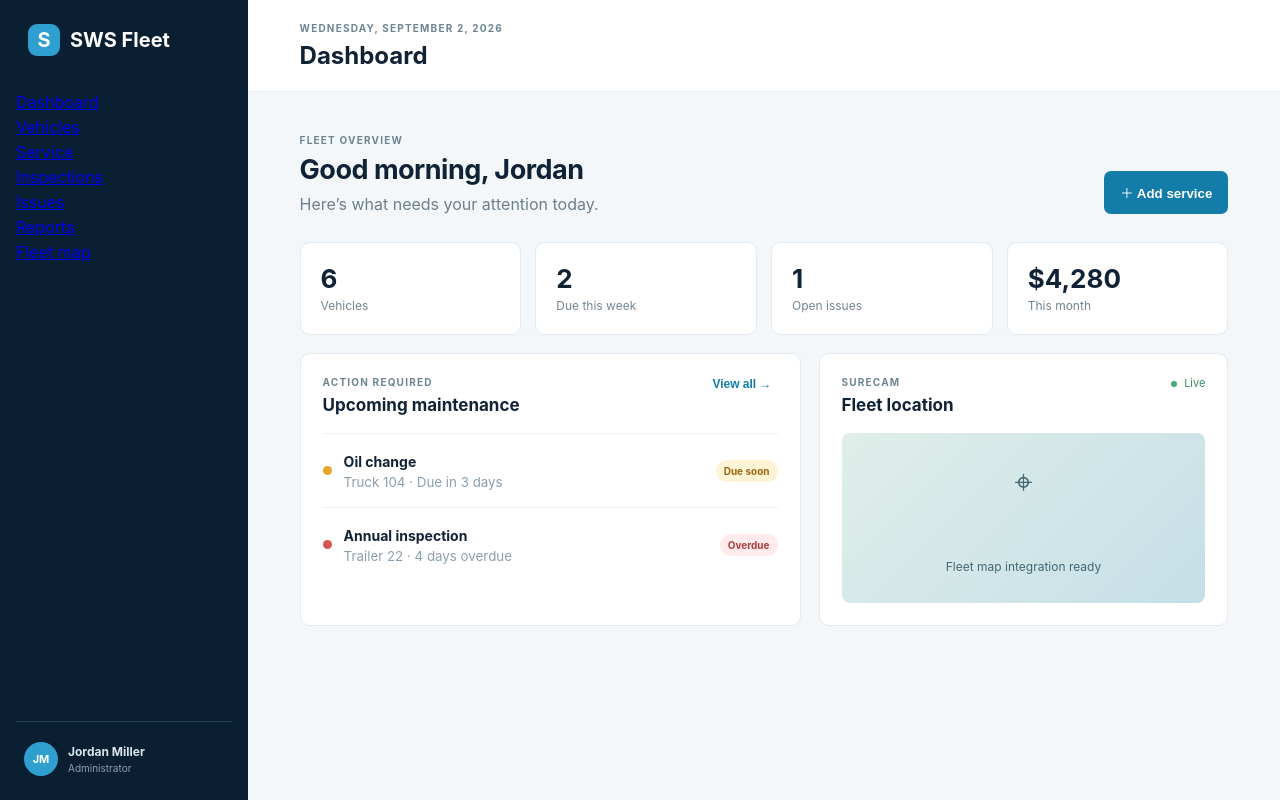
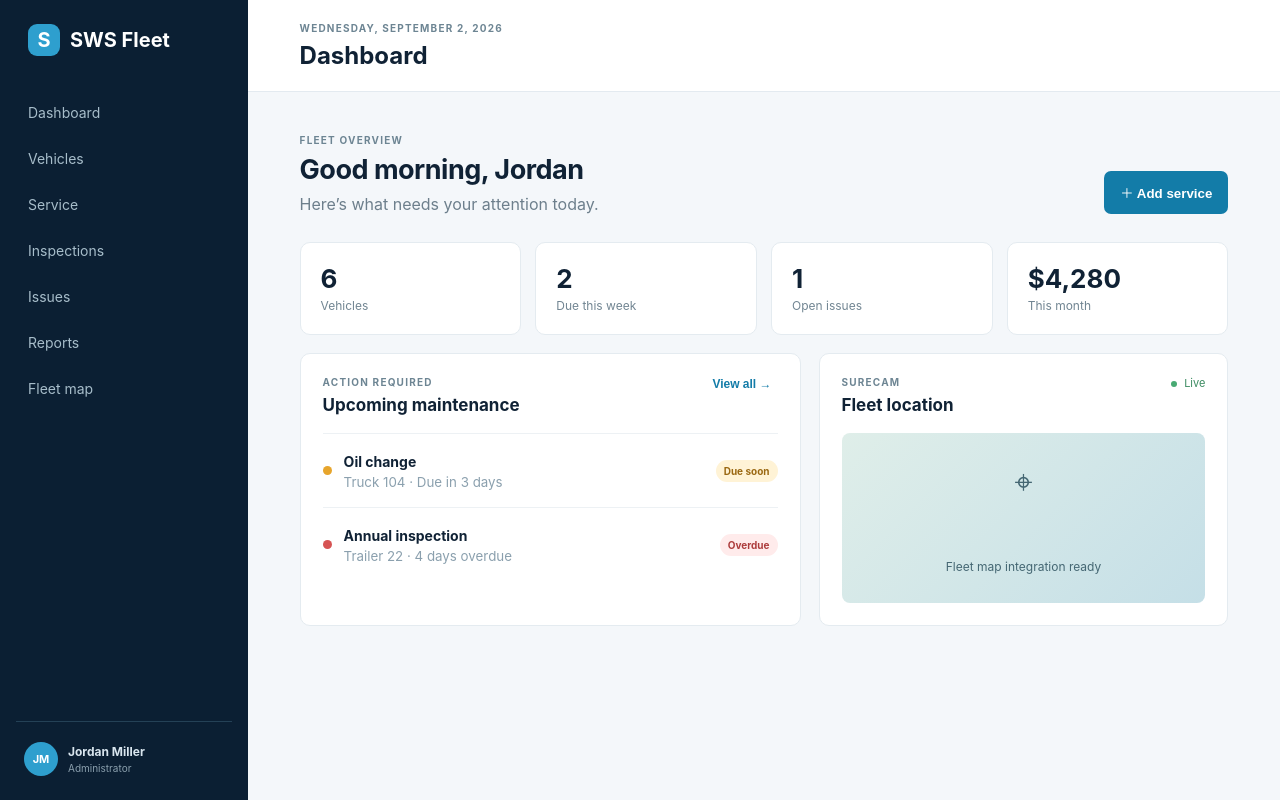
Before and after one commit to jake17388/sws-fleet, a React (Vite) app: page / in a window 1280 px wide. Built offline with nearby package versions, Linux system fonts and the light colour scheme.

Commit message:
fix: restore sidebar link styling after routing

```diff
--- a/src/main.tsx
+++ b/src/main.tsx
@@ -2,6 +2,7 @@ import { StrictMode } from 'react'
 import { createRoot } from 'react-dom/client'
 import { App } from './App'
 import './styles.css'
+import './routing.css'
 
 createRoot(document.getElementById('root')!).render(<StrictMode><App /></StrictMode>)
 if ('serviceWorker' in navigator) navigator.serviceWorker.register('/sws-fleet/sw.js')
--- /dev/null
+++ b/src/routing.css
@@ -0,0 +1,18 @@
+nav a {
+  display: block;
+  border: 0;
+  background: none;
+  color: #a7bdca;
+  text-align: left;
+  padding: 12px;
+  border-radius: 8px;
+  font-size: 14px;
+  cursor: pointer;
+  text-decoration: none;
+}
+
+nav a.active,
+nav a:hover {
+  background: #173650;
+  color: white;
+}
```
